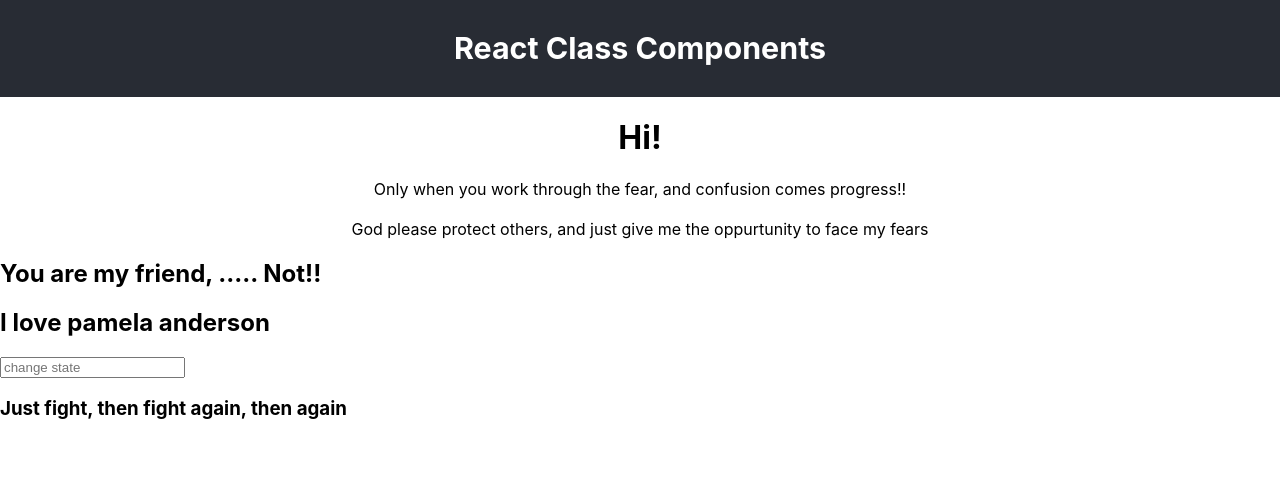
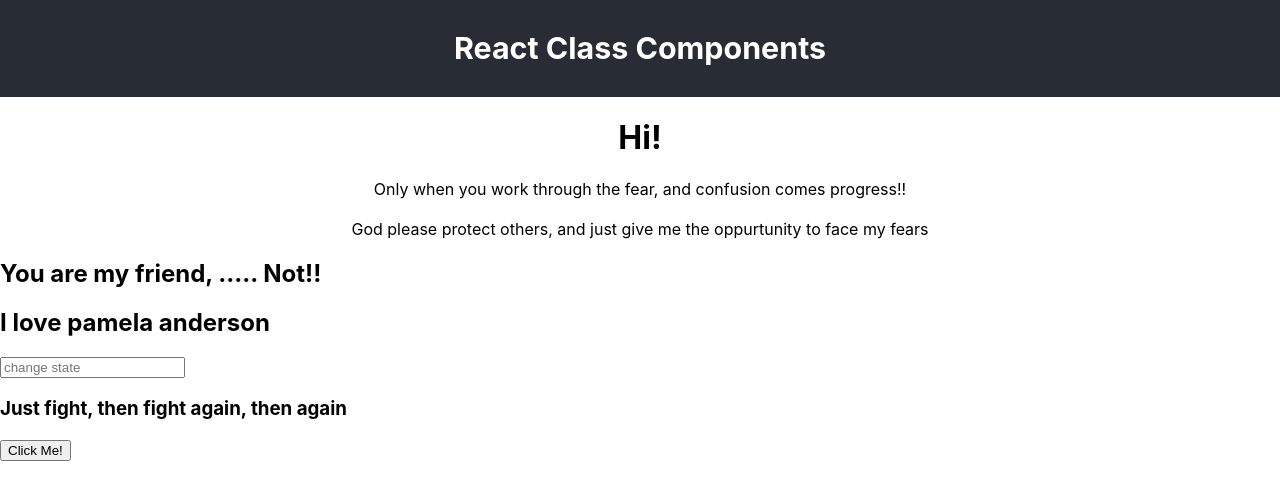
Before and after one commit to isaac-gorman/react-class-component-practice, a React (Create React App) app in the folder class-comp-practice/: page / in a window 1280 px wide. Shown: the top 500 px of the page. Built offline with nearby package versions, Linux system fonts and the light colour scheme.

Commit message:
event trigger notes complete. Up next => Event Handling with React follow along

```diff
--- a/class-comp-practice/src/index.js
+++ b/class-comp-practice/src/index.js
@@ -4,12 +4,14 @@ import "./index.css";
 import App from "./App";
 import StateProps from "./🏋️‍♂️_practice/StateProps";
 import Practice2 from "./🏋️‍♂️_practice/StateProps2";
+import Event1 from "./🏋️‍♂️_practice/Event1";
 
 ReactDOM.render(
   <React.StrictMode>
     <App />
     <StateProps />
     <Practice2 />
+    <Event1 />
   </React.StrictMode>,
   document.getElementById("root")
 );
--- /dev/null
+++ b/class-comp-practice/src/🏋️‍♂️_practice/Event1.js
@@ -0,0 +1,21 @@
+import React from "react";
+
+// I am going to build out a button that I can click on to understand what is going on under the hood.
+
+class Button extends React.Component {
+  // clickHandler is a functional handler that will allow me to interact with the button.
+  clickHandler = (e) => {
+    console.log(e);
+  };
+
+  render() {
+    return (
+      <div>
+        <button onClick={this.clickHandler}>Click Me!</button>
+      </div>
+    );
+  }
+}
+export default Button;
+
+// Above I have created a button using JSX.
```
Also changed, not shown: class-comp-practice/src/📔_notes /events.js (+16 -0 lines), class-comp-practice/src/🏋️‍♂️_practice/Event2.js (added).
